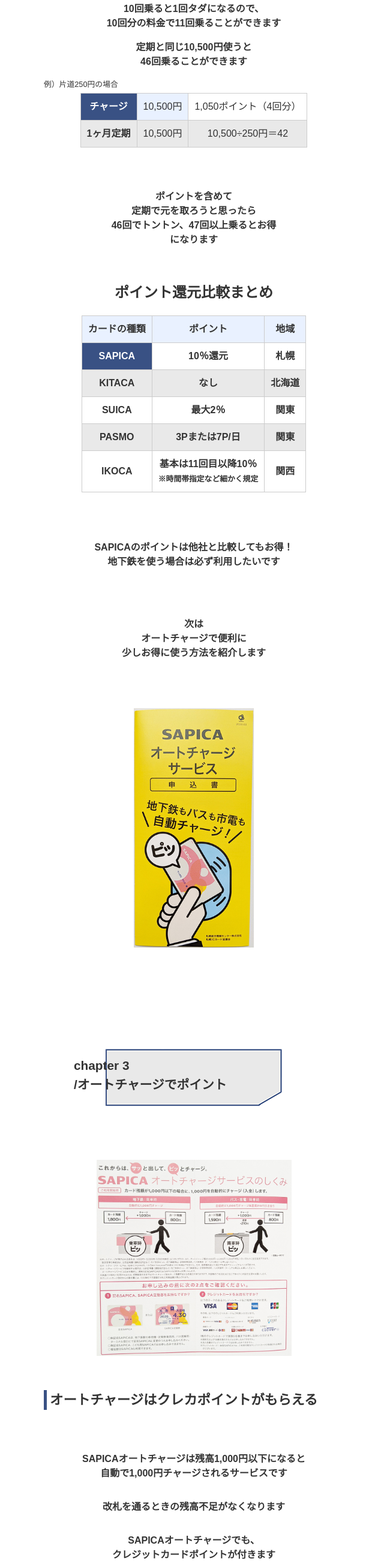
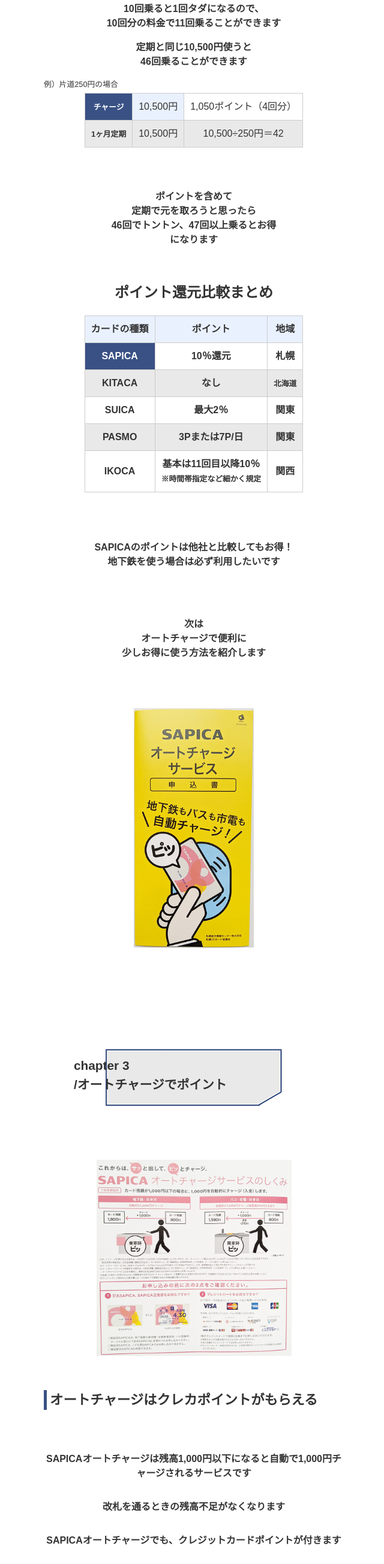
Before and after one commit to oomorijyunji/test_site, a plain HTML site: page index.html in a window 1280 px wide. Shown: the part 6977-9585 px from the top of the page at 60% size, without its empty margins (277-917 px from the left). Drawn offline with Linux system fonts and the light colour scheme.

Commit message:
Add files via upload

```diff
--- a/index.html
+++ b/index.html
@@ -179,12 +179,12 @@
             <p class="example">例）片道250円の場合</p>
             <table class="fee">
                 <tr>
-                    <th class="bgc395184">チャージ</th>
+                    <th class="bgc395184 tableCharacter">チャージ</th>
                     <td class="bgcE9f1ff">10,500円</td>
                     <td>1,050ポイント（4回分）</td>
                 </tr>
                 <tr>
-                    <th class="bgcE9e9e9">1ヶ月定期</th>
+                    <th class="bgcE9e9e9 tableCharacter">1ヶ月定期</th>
                     <td>10,500円</td>
                     <td>10,500÷250円＝42</td>
                 </tr>
@@ -212,7 +212,7 @@
                 <tr>
                     <td>KITACA</td>
                     <td>なし</td>
-                    <td>北海道</td>
+                    <td class="tableCharacterHokkaido">北海道</td>
                 </tr>
                 <tr>
                     <td>SUICA</td>
@@ -249,11 +249,9 @@
 
             <div><img src="images/autoCharge.jpg" width="65%" height="65%"></div>
             <h3>オートチャージはクレカポイントがもらえる</h3>
-            <p class="fontWeight marginB32px">SAPICAオートチャージは残高1,000円以下になると<br>
-                自動で1,000円チャージされるサービスです</p>
+            <p class="fontWeight marginB32px">SAPICAオートチャージは残高1,000円以下になると自動で1,000円チャージされるサービスです</p>
             <p class="fontWeight marginB32px">改札を通るときの残高不足がなくなります</p>
-            <p class="fontWeight marginB32px">SAPICAオートチャージでも、<br>
-                クレジットカードポイントが付きます</p>
+            <p class="fontWeight marginB32px">SAPICAオートチャージでも、クレジットカードポイントが付きます</p>
             <p class="fontWeight marginB32px">ただでさえお得なSAPICAが更にお得に！</p>
             </p>
             <h3>オートチャージの登録方法</h3>
@@ -270,12 +268,9 @@
             <p class="fontWeight marginB48px">1.改札にある申込書に記載して郵送します</p>
             <div class="applicationForm">
                 <p class="applicationFormText">申込書</p>
-                <div class="applicationFormImg"><img src="images/sapicaAuto.jpg" alt="" width="70%" height="70%"></div>
+                <div class="applicationFormImg"><img src="images/sapicaAuto.jpg" alt="" width="90%" height="90%"></div>
             </div>
-            <p class="fontWeight marginB32px">2.概ね2周間ほどで郵送されてくる「ハガキ」と<br>
-                「身分証明書」と「記名SAPICA」を持って、<br>
-                駅の窓口などへ行きます
-            </p>
+            <p class="fontWeight marginB32px">2.概ね2周間ほどで郵送されてくる「ハガキ」と「身分証明書」と「記名SAPICA」を持って、駅の窓口などへ行きます</p>
             <div class="bring">
                 <p class="bringTitle">持っていくもの</p>
                 <div class="bringContainer">
```
